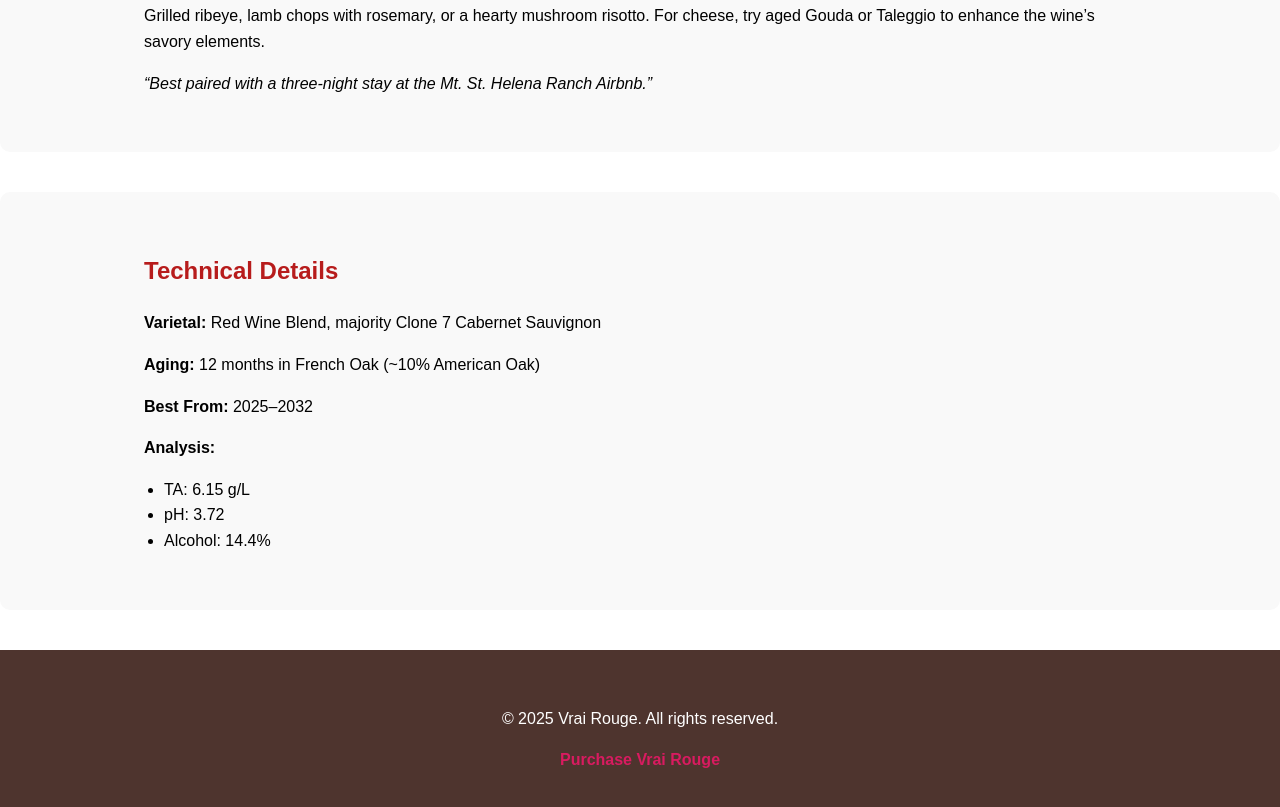
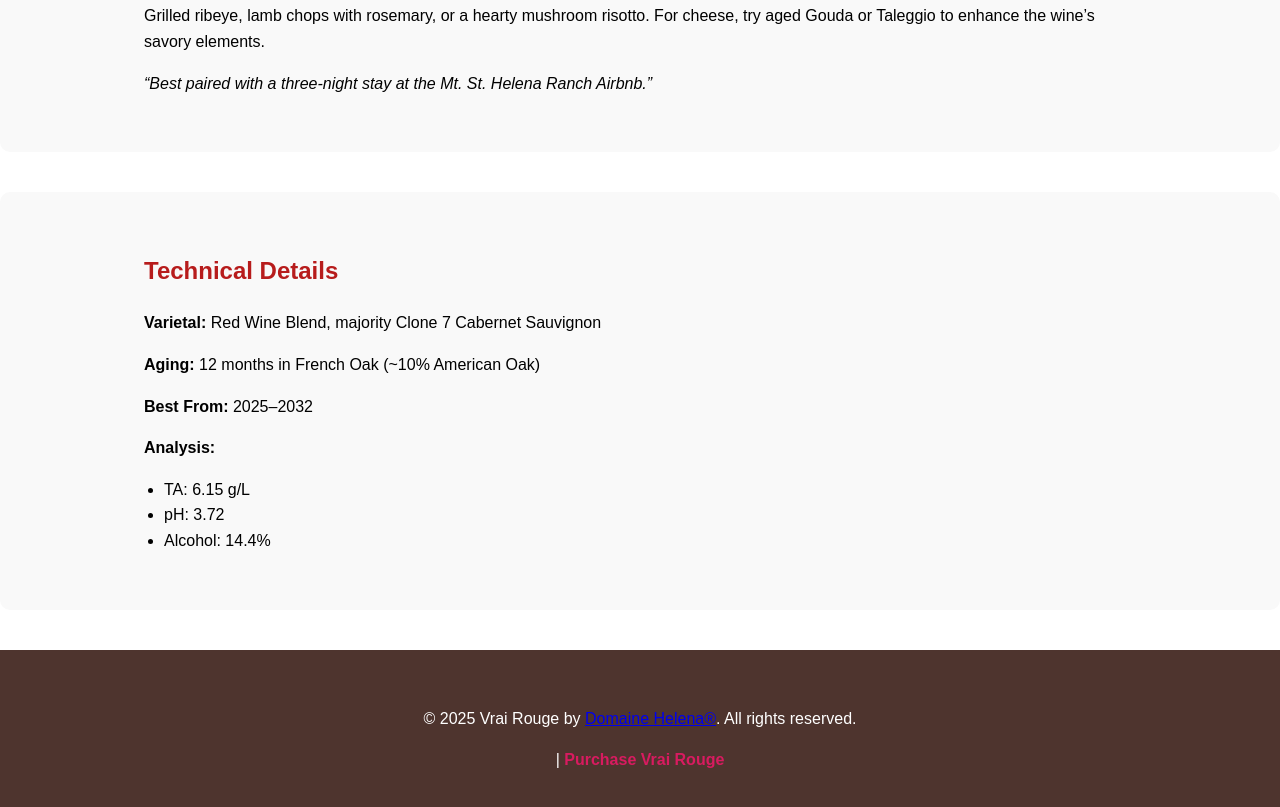
Before and after one commit to agueziec/vrai-rouge.github.io, a plain HTML site: page index.html in a window 1280 px wide. Shown: the part 1626-2433 px from the top of the page. Drawn offline with Linux system fonts and the light colour scheme.

Commit message:
Update index.html

```diff
--- a/index.html
+++ b/index.html
@@ -68,7 +68,8 @@
 
     <footer class="footer">
         <div class="container">
-            <p>&copy; 2025 Vrai Rouge. All rights reserved.</p>
+            <p>&copy; 2025 Vrai Rouge by <a href="https://www.domainehelena.com">Domaine Helena&reg;</a>. All rights reserved.</p>
+            |
             <a href="https://vinoshipper.com/shop/domaine_helena/vrai_rouge_-_red_wine_149702" class="btn-footer">Purchase Vrai Rouge</a>
         </div>
     </footer>
```
